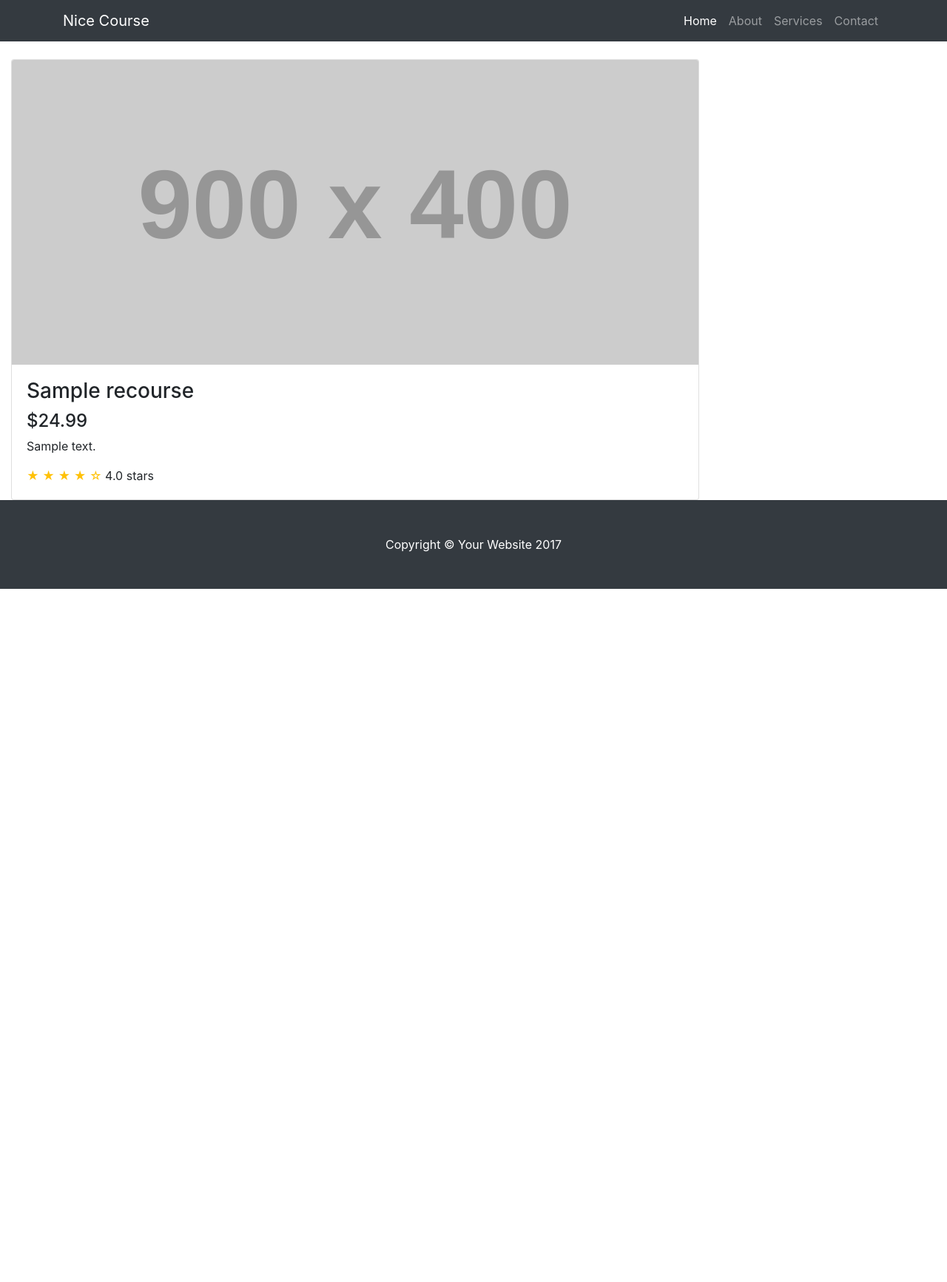
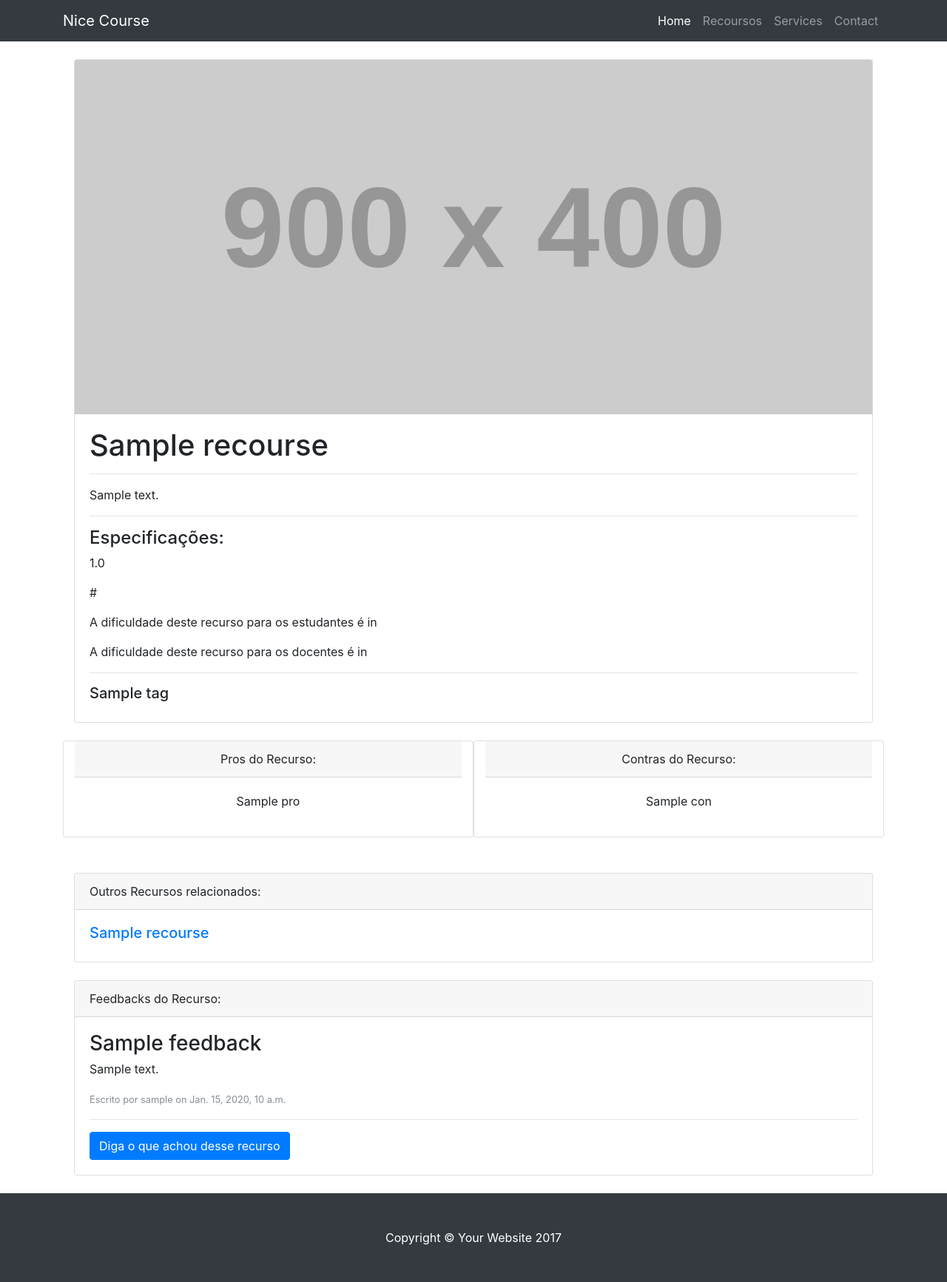
Before and after one commit to capmayer/catalogo_project, a Django app: a page that uses recourses/templates/recourses/base.html in a window 1280 px wide. Shown: the whole page at 74% size. Before the commit the page ends 796 px from the top, so only its background shows below. Run offline with Django 3.2, Linux system fonts and the light colour scheme; tables that the repository leaves empty hold one stand-in row (values such as "Sample post"); grey boxes labelled with a size stand in for pictures from a placeholder-image service; some libraries are stand-ins or nearby versions.

Commit message:
added filter

```diff
--- a/catalogo_project/settings.py
+++ b/catalogo_project/settings.py
@@ -37,6 +37,8 @@ INSTALLED_APPS = [
     # http://whitenoise.evans.io/en/stable/django.html#using-whitenoise-in-development
     'whitenoise.runserver_nostatic',
     'django.contrib.staticfiles',
+
+    'django_filters',
 
     'recourses',
 ]
@@ -112,7 +114,7 @@ USE_TZ = True
 
 # -- NEW TO COMMENT THE LINE ABOVE TO USE LOCAL
 # Change 'default' database configuration with $DATABASE_URL.
-DATABASES['default'] = dj_database_url.config(conn_max_age=500)
+#DATABASES['default'] = dj_database_url.config(conn_max_age=500)
 
 # Honor the 'X-Forwarded-Proto' header for request.is_secure()
 SECURE_PROXY_SSL_HEADER = ('HTTP_X_FORWARDED_PROTO', 'https')
--- a/recourses/models.py
+++ b/recourses/models.py
@@ -28,8 +28,8 @@ class Recourse(models.Model):
         ('av', 'Avançados'),
         ('id', 'Indefinido')
     )
-    difficult_education = models.CharField(max_length=2, choices=DIFFICULTS, default='op')
-    difficult_student = models.CharField(max_length=2, choices=DIFFICULTS, default='op')
+    difficult_education = models.CharField(max_length=2, choices=DIFFICULTS, default='id')
+    difficult_student = models.CharField(max_length=2, choices=DIFFICULTS, default='id')
 
     value = models.FloatField(blank = True, null = True)
     url = models.CharField(max_length=150, blank = True, null=True)
@@ -60,6 +60,8 @@ class Feedback(models.Model):
     title = models.CharField(max_length=150)
     description = models.TextField(max_length=255)
 
+    created_date = models.DateTimeField(auto_now_add=True, null=True)
+
     def __str__(self):
         return self.title + " by: " + self.author.username
 
--- a/recourses/templates/recourses/base.html
+++ b/recourses/templates/recourses/base.html
@@ -21,7 +21,7 @@
   <!-- Navigation -->
   <nav class="navbar navbar-expand-lg navbar-dark bg-dark fixed-top">
     <div class="container">
-      <a class="navbar-brand" href="#">Nice Course</a>
+      <a class="navbar-brand" href="{% url 'home' %}">Nice Course</a>
       <button class="navbar-toggler" type="button" data-toggle="collapse" data-target="#navbarResponsive" aria-controls="navbarResponsive" aria-expanded="false" aria-label="Toggle navigation">
         <span class="navbar-toggler-icon"></span>
       </button>
@@ -33,7 +33,7 @@
             </a>
           </li>
           <li class="nav-item">
-            <a class="nav-link" href="#">About</a>
+            <a class="nav-link" href="{% url 'recourses_list' %}">Recoursos</a>
           </li>
           <li class="nav-item">
             <a class="nav-link" href="#">Services</a>
--- a/recourses/templates/recourses/recourse_detail.html
+++ b/recourses/templates/recourses/recourse_detail.html
@@ -4,26 +4,102 @@
 
 {% block content %}
     <!-- Page Content -->
-    <div class="col-lg-9">
+    <div class="container">
+      <div class="col-lg-12">
 
             <div class="card mt-4">
               <img class="card-img-top img-fluid" src="http://placehold.it/900x400" alt="">
               <div class="card-body">
-              <h3 class="card-title">{{ recourse.title }}</h3>
-              <h4>$24.99</h4>
+                <h1 class="card-title">{{ recourse.title }}</h1>
+                <hr>
                 <p class="card-text">{{ recourse.description }}</p>
+                <hr>
+                <h4>Especificações: </h4>
+                {% if recourse.value %}
+                <p>{{ recourse.value }}</p>
+                {% endif %}
+                {% if recourse.url %}
+                <p>{{ recourse.url }}</p>
+                {% endif %}
+                {% if recourse.difficult_student != 'id' %}
+                <p>A dificuldade deste recurso para os estudantes é {{ recourse.difficult_student }}</p>
+                {% endif %}
+                {% if recourse.difficult_education != 'id' %}
+                <p>A dificuldade deste recurso para os docentes é {{ recourse.difficult_education }}</p>
+                {% endif %}
+
+
+
+                <hr>
+                {% for tag in recourse.tags.all %}
+                <h5> {{ tag.name }}</h5>
+                {% endfor %}
+                <!--
                 <span class="text-warning">&#9733; &#9733; &#9733; &#9733; &#9734;</span>
-              4.0 stars
+                4.0 stars -->
               </div>
             </div>
-          <!-- /.card -->
 
 
-          <!-- /.card -->
+            <div class="row text-center">
+              <div class="card col-lg-6 my-4">
+                <div class="card-header">
+                  Pros do Recurso:
+                </div>
+                <div class="card-body">
+                    {% for pro in pro_list %}
+                      <p>{{ pro.title }}</p>
+                    {% endfor %}
+                </div>
+              </div>
+              <div class="card col-lg-6  my-4">
+                <div class="card-header">
+                  Contras do Recurso:
+                </div>
+                <div class="card-body">
+                    {% for con in con_list %}
+                      <p>{{ con.title }}</p>
+                    {% endfor %}
+                </div>
+              </div>
+            </div>
+
+            <div class="card card-outline-secondary mt-4">
+              <div class="card-header">
+                Outros Recursos relacionados:
+              </div>
+              <div class="card-body">
+                  {% for rec in recourse.recourses.all %}
+                    <h5><a href="{% url 'recourse_detail' slug=rec.slug %}">{{ rec.title }}</a></h5>
+                  {% endfor %}
+              </div>
+            </div>
+
+            <div class="card card-outline-secondary my-4">
+              <div class="card-header">
+                Feedbacks do Recurso:
+              </div>
+              <div class="card-body">
+
+                {% for feedback in feedback_list %}
+                  <h3>{{ feedback.title }}</h3>
+                  <p>{{ feedback.description }}</p>
+                  <small class="text-muted">Escrito por {{ feedback.author.username }} on {{ feedback.created_date }}</small>
+                  <hr>
+                {% endfor %}
+                <button type="submit" class="btn btn-primary">Diga o que achou desse recurso</button>
+
+              </div>
+            </div>
+
+
+
+
 
           </div>
           <!-- /.col-lg-9 -->
 
         </div>
 
+
 {% endblock %}
--- a/recourses/urls.py
+++ b/recourses/urls.py
@@ -5,4 +5,5 @@ from . import views
 urlpatterns = [
     url(r'^$', views.home, name='home'),
     url(r'^recourse/(?P<slug>[\w-]+)/$', views.recourse_detail, name='recourse_detail'),
+    url(r'^all/$', views.recourses_list, name='recourses_list'),
 ]
--- a/recourses/views.py
+++ b/recourses/views.py
@@ -1,11 +1,20 @@
 from django.shortcuts import render
-from .models import Recourse
+from .models import Recourse, Pro, Con, Feedback
+from .filters import RecourseFilter
 
-# Create your views here.
+
 def home(request):
-    recouses_list = Recourse.objects.all()
-    return render(request, 'recourses/home.html', { 'recourses_list': recouses_list })
+    recourses_list = Recourse.objects.all()
+    return render(request, 'recourses/home.html', { 'recourses_list': recourses_list })
+
+def recourses_list(request):
+    recourses_list = Recourse.objects.all()
+    recourse_filter = RecourseFilter(request.GET, queryset=recourses_list)
+    return render(request, 'recourses/recourse_list.html', { 'recourse_filter': recourse_filter })
 
 def recourse_detail(request, slug):
     recourse = Recourse.objects.get(slug=slug)
-    return render(request, 'recourses/recourse_detail.html', { 'recourse': recourse })
+    feedback_list = Feedback.objects.filter(recourse=recourse)
+    pro_list = Pro.objects.filter(recourse=recourse)
+    con_list = Con.objects.filter(recourse=recourse)
+    return render(request, 'recourses/recourse_detail.html', { 'recourse': recourse, 'feedback_list': feedback_list, 'pro_list': pro_list, 'con_list': con_list })
--- a/requirements.txt
+++ b/requirements.txt
@@ -7,3 +7,4 @@ pytz==2017.2
 whitenoise==3.3.0
 psycopg2==2.6.2
 django-autoslug==1.9.3
+django-filter==1.0.4
```
Also changed, not shown: recourses/filters.py (added, +7 -0 lines), recourses/templates/recourses/recourse_list.html (added, +31 -0 lines), recourses/migrations/0005_feedback_created_date.py (added), recourses/migrations/0006_auto_20170914_1532.py (added). Lines whose indentation alone changed are shown as unchanged.
